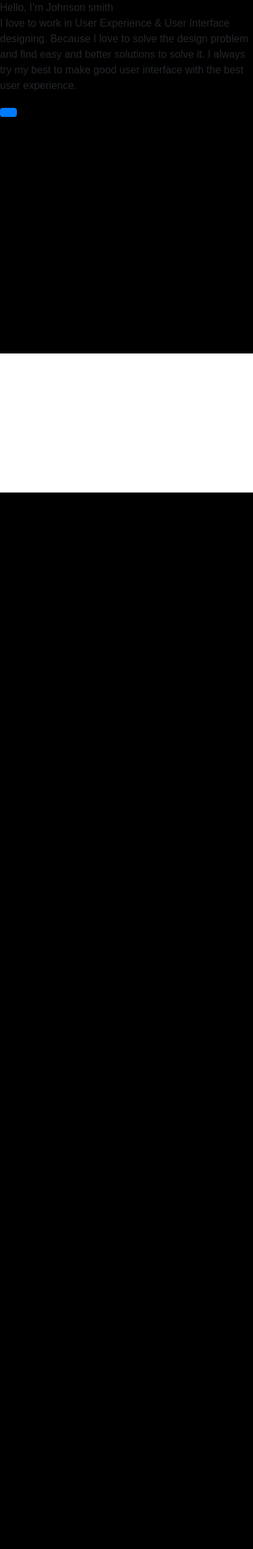
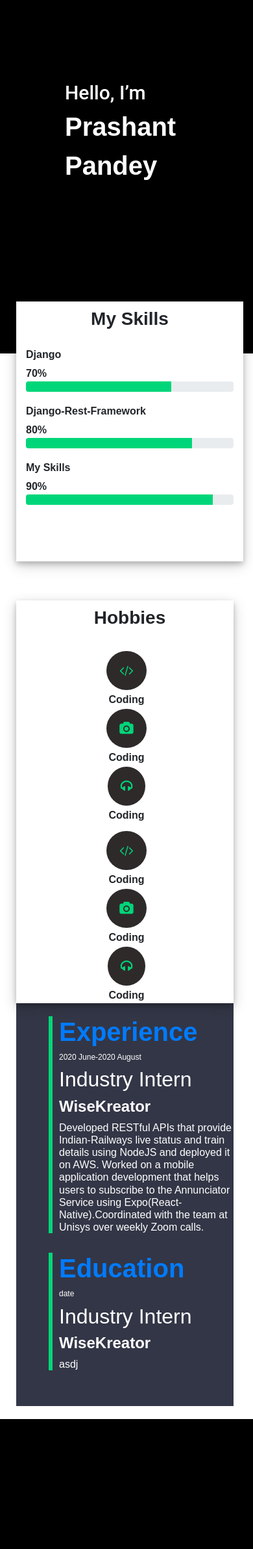
Before and after one commit to prashantpandey9/PrashantPandey9.github.io, a PHP site: page / in a window 390 px wide. Shown: the part 86-2470 px from the top of the page at 65% size. Before the commit the page ends 844 px from the top, so only its background shows below. Run offline with PHP 8.4, Linux system fonts and the light colour scheme.

Commit message:
added mediaquery

```diff
--- a/index.html
+++ b/index.html
@@ -3,14 +3,14 @@
 <head>
     <meta charset="UTF-8">
     <meta name="viewport" content="width=device-width, initial-scale=1.0">
-    <!-- <link rel="stylesheet" href="https://cdnjs.cloudflare.com/ajax/libs/font-awesome/4.7.0/css/font-awesome.min.css"> -->
+    <link rel="stylesheet" href="https://cdnjs.cloudflare.com/ajax/libs/font-awesome/4.7.0/css/font-awesome.min.css">
     <link rel="stylesheet" href="css/bootstrap-grid.min.css">
     <link rel="stylesheet" href="css/bootstrap.min.css">
     <link rel="stylesheet" href="main.css">
     <title>Document</title>
 </head>
 <body>
-    <div class="container-fluid all">
+    <div class="container-fluid section1">
         <nav class="navbar navbar-expand-lg navbg">
             <a class="navbar-brand" href="#">Prashant</a>
             <button class="navbar-toggler custom-tog" type="button" data-toggle="collapse" data-target="#navbarSupportedContent" aria-controls="navbarSupportedContent" aria-expanded="false" aria-label="Toggle navigation">
@@ -39,16 +39,89 @@
         </nav>
         <div class="row">
             <div class="col-md-12">
-                <div class="hello">Hello, I’m <span class="name">Johnson smith</span> </div>
-                <p>I love to work in User Experience & User Interface designing.
-                    Because I love to solve the design problem and find easy and better
-                    solutions to solve it. I always try my best to make good user interface
-                     with the best user experience.
-                </p>
-                <button class="btn btn-primary"></button>
+                <div class="hello">Hello, I’m <span class="name">Prashant Pandey</span> </div>
+                <div class="para">
+                    <p>I love to work in User Experience & User Interface designing.
+                        Because I love to solve</p><p> the design problem and find easy and better
+                        solutions to solve it. I always try my</p><p> best to make good user interface
+                         with the best user experience.</p>
+                </div>
             </div>
         </div>
     </div>
+    <div class="container-fluid section2">
+        <div class="row">
+            <div class="col-md-1 col-sm-1"></div>
+            <div class="col-md-4 col-sm-4 skill">
+                <h3 class="myskill">My Skills</h3>
+
+                <h6 class="skill-title">Django</h6><span class="percentage">70%</span>
+                <div class="progress ">
+                    <div class="progress-bar processcolor" role="progressbar" style="width: 70%" aria-valuenow="100" aria-valuemin="0" aria-valuemax="100"></div>
+                </div>
+                <h6 class="skill-title">Django-Rest-Framework</h6><span class="percentage">80%</span>
+                <div class="progress">
+                    <div class="progress-bar processcolor" role="progressbar" style="width: 80%" aria-valuenow="100" aria-valuemin="0" aria-valuemax="100"></div>
+                </div>
+                <h6 class="skill-title">My Skills</h6><span class="percentage">90%</span>
+                <div class="progress ">
+                    <div class="progress-bar processcolor" role="progressbar" style="width: 90%" aria-valuenow="100" aria-valuemin="0" aria-valuemax="100"></div>
+                </div>
+            </div>
+            <div class="col-md-4 col-sm-4"></div>
+        </div>
+    </div>
+    <div class="container-fluid section3">
+        <div class="row">
+            <div class="col-md-4"></div>
+            <div class="col-md-4"></div>
+            <div class="col-md-4 down-right">
+                <h3 class="hobby-title">Hobbies</h3><br>
+                <div class="row hobby">
+
+                    <div class="col-sm-4"><i class="fa fa-code icon" aria-hidden="true"></i><br><span class="top">Coding</span></div>
+                    <div class="col-sm-4"><i class="fa fa-camera icon" aria-hidden="true"></i><br><span class="top">Coding</span></div>
+                    <div class="col-sm-4"><i class="fa fa-headphones icon" aria-hidden="true"></i><br><span class="top">Coding</span></div>
+                </div>
+                <div class="row hobby">
+                    <div class="col-sm-4"><i class="fa fa-code icon" aria-hidden="true"></i><br><span class="top">Coding</span></div>
+                    <div class="col-sm-4"><i class="fa fa-camera icon" aria-hidden="true"></i><br><span class="top">Coding</span></div>
+                    <div class="col-sm-4"><i class="fa fa-headphones icon" aria-hidden="true"></i><br><span class="top">Coding</span></div>
+                </div>
+
+            </div>
+        </div>
+    </div>
+    <div class="container-fluid section4">
+        <div class="row">
+            <div class="col-md-2"></div>
+            <div class="col-md-8 middle">
+                <div class="experience">
+                    <h1 class="head">Experience </h1>
+                    <h5 class="date">2020 June-2020 August</h5>
+                    <h2 class="title">Industry Intern</h2>
+                    <h4 class="naam">WiseKreator</h4>
+                    <h6 class="detail">Developed RESTful APIs that provide Indian-Railways live
+                        status and train details using NodeJS and deployed it on AWS. Worked on a
+                        mobile application development that helps
+                        users to subscribe to the Annunciator
+                        Service using Expo(React-Native).Coordinated with the team at Unisys over weekly Zoom calls. </h6>
+                </div>
+                <div class="education">
+                    <h1 class="head">Education </h1>
+                    <h5 class="date">date</h5>
+                    <h2 class="title">Industry Intern</h2>
+                    <h4 class="naam">WiseKreator</h4>
+                    <h6 class="detail">asdj</h6>
+                </div>
+            </div>
+            <div class="col-md-2">
+            </div>
+        </div>
+    </div>
+    <footer class="footer">
+
+    </footer>
     <script src="js/jquery.js"></script>
     <script src="js/bootstrap.bundle.min.js"></script>
     <script src="js/bootstrap.min.js"></script>
--- a/main.css
+++ b/main.css
@@ -5,13 +5,15 @@
     --font-stack: 'Poppins',sans-serif;
     --theme-color: #00d679;
     --all-color:#000;
+    --head-color: #007bff;
 }
 *{
     margin: 0;
     padding: 0;
     font-family: var(--font-stack);
+    width: 100%;
 }
-.all{
+.section1{
     margin-top: -20px;
     padding: 20px 0 0 0 ;
     background-color: var(--all-color);
@@ -23,7 +25,6 @@
 .custom-tog{
     border-color: #00d679;
     /* background-color: #00d679; */
-
 }
 .menu-btn_burger{
     margin-top: -5px;
@@ -91,5 +92,255 @@
     color: var(--theme-color);
 }
 .active{
+    color: var(--theme-color)!important;
+}
+.hello{
+    font-family: 'Roboto'
+    float: center;
+    font-size: 50px;
+    margin-top: 120px;
+    color: #fff;
+    font-weight: 500;
+    padding-left: 100px;
+}
+.name{
+    font-size: 60px;
+    font-weight: 900;
+}
+.para{
+    font-family: 'Roboto'
+    float: center;
+    font-size: 18px;
+    padding: 20px 0 0 100px;
+    color: #fff;
+
+}
+.section2{
+    margin-top: -20px;
+    padding: 20px 0 0 0 ;
+    /* background-color: var(--extracolor); */
+    height: 400px;
+}
+.skill{
+    margin-left: 40px;
+    margin-top: -80px;
+    height: 400px;
+    background-color: #fff;
+    box-shadow: 0 4px 8px 0 rgba(0, 0, 0, 0.2), 0 6px 20px 0 rgba(0, 0, 0, 0.19);
+}
+.skill:hover{
+    cursor: pointer;
+    transition: .5s ease-out;
+    box-shadow: 0 0px 0px 0 rgba(0, 0, 0, 0.2), 0 6px 20px 0 rgba(0, 0, 0, 0.19); ;
+}
+.myskill{
+    padding-top: 10px;
+    text-align: center;
+    font-weight: 900;
+}
+.skill-title{
+    padding-top: 20px;
+    font-weight: 600;
+
+}
+.percentage{
+    font-weight: 600;
+}
+.processcolor{
+    background-color: var(--theme-color);
+}
+.section3{
+    height: 150px;
+}
+.down-right{
+    background-color: #fff;
+    height: 280px;
+    width: 100%;
+    padding-right: 0;
+    box-shadow: 0 4px 8px 0 rgba(0, 0, 0, 0.2), 0 6px 20px 0 rgba(0, 0, 0, 0.19);
+}
+.down-right:hover{
+    cursor: pointer;
+    transition: .5s ease-out;
+    box-shadow: 0 0px 0px 0 rgba(0, 0, 0, 0.2), 0 6px 20px 0 rgba(0, 0, 0, 0.19); ;
+}
+
+.middle{
+    padding: 50px 0 0 50px;
+    color: #fff;
+    margin-top: -50px;
+    background-color: var(--rightcolor);
+    height: 500px;
+    z-index: -1;
+}
+.experience{
+    padding:0 0 0 10px;
+    border-left: 6px solid var(--theme-color);
+
+}
+.education{
+    margin-top: 30px;
+    padding:0 0 0 10px;
+    border-left: 6px solid var(--theme-color);
+
+}
+.head{
+    color:  var(--head-color);
+    font-weight: 900;
+}
+
+.date{
+    font-weight: lighter;
+    font-size: 12px;
+}
+.naam{
+    font-weight: 900;
+}
+
+.footer{
+    margin-top: 20px;
+    height: 200px;
+    background-color: #000;
+}
+.fa {
+    background: rgb(46, 42, 42);
+    padding: 1em;
+    text-align: center;
+    display: inline;
+    border-radius: 50%;
+}
+.icon{
+    font-size: 20px;
+    line-height: 65px;
     color: var(--theme-color);
 }
+.hobby{
+    padding-left: 20px;
+    margin-bottom: 10px;
+}
+.hobby-title,.top{
+    text-align: center;
+    font-weight: 900;
+}
+
+
+@media screen and (max-width: 768px){
+    *{
+        margin: 0;
+        padding: 0;
+        width: 100%;
+    }
+    .section1{
+
+        background-color: var(--all-color);
+        height: 650px;
+    }
+    .navbar-brand,.navbar-brand:hover{
+        color: var(--theme-color);
+        /* margin-left: 20px; */
+        font-weight: 900;
+        font-family: 'Roboto';
+        font-size: 40px;
+    }
+    .section3{
+        height: 620px;
+
+    }
+    .hello{
+        font-family: 'Roboto';
+        float: center;
+        font-size: 30px;
+        color: #fff;
+        font-weight: 500;
+    }
+    .name{
+        font-size: 40px;
+        font-weight: 900;
+    }
+    .para{
+        display: none;
+        font-family: 'Roboto';
+        float: center;
+        font-size: 10px;
+        color: #fff;
+
+    }
+    .section2{
+
+        /* margin-left: -20px; */
+        width: 100%;
+        /* background-color: var(--extracolor); */
+        height: 400px;
+    }
+    .skill{
+
+        /* margin-top: -80px; */
+        height: 400px;
+        background-color: #fff;
+        box-shadow: 0 4px 8px 0 rgba(0, 0, 0, 0.2), 0 6px 20px 0 rgba(0, 0, 0, 0.19);
+    }
+
+    .down-right{
+        text-align: center;
+        background-color: #fff;
+        height: 620px;
+        width: 100%;
+        margin-left: 25px;
+        box-shadow: 0 4px 8px 0 rgba(0, 0, 0, 0.2), 0 6px 20px 0 rgba(0, 0, 0, 0.19);
+    }
+    .middle{
+        /* padding: 50px 0 0 50px; */
+        color: #fff;
+        /* margin-top: -50px; */
+        background-color: var(--rightcolor);
+        height: 500px;
+        z-index: -1;
+    }
+    .fa {
+        background: rgb(46, 42, 42);
+        padding: 1em;
+        text-align: center;
+        display: inline;
+        border-radius: 50%;
+    }
+    .icon{
+        font-size: 20px;
+        line-height: 65px;
+        color: var(--theme-color);
+    }
+    .section4{
+        padding-top: 20px;
+        height: 620px;
+    }
+    .middle{
+        margin-left: 25px;
+        /* padding: 50px 0 0 50px; */
+        color: #fff;
+        background-color: var(--rightcolor);
+        height: 650px;
+        z-index: -1;
+    }
+    .hobby-title{
+        padding-top: 10px;
+    }
+    .section3{
+        float: c;
+    }
+    button{
+        width: auto;
+    }
+    .navbar-brand{
+        width: auto;
+    }
+  }
+
+  /* @media screen and (max-width:320px){
+    .skill{
+        /* margin-top: -80px; */
+        height: 400px;
+        background-color: #fff;
+        box-shadow: 0 4px 8px 0 rgba(0, 0, 0, 0.2), 0 6px 20px 0 rgba(0, 0, 0, 0.19);
+    }
+
+
+  } */
--- a/old site/style.css
+++ b/old site/style.css
@@ -6,8 +6,8 @@ body{
 }
 .navbar-brand{
 	font-family:"Pacifico";
-	font-size: 35px:
-	color:lightcoral !important;
+	font-size: 35px;
+	color: lightcoral !important;
 }
 .nav-link{
 	font-size: 16px;
```
